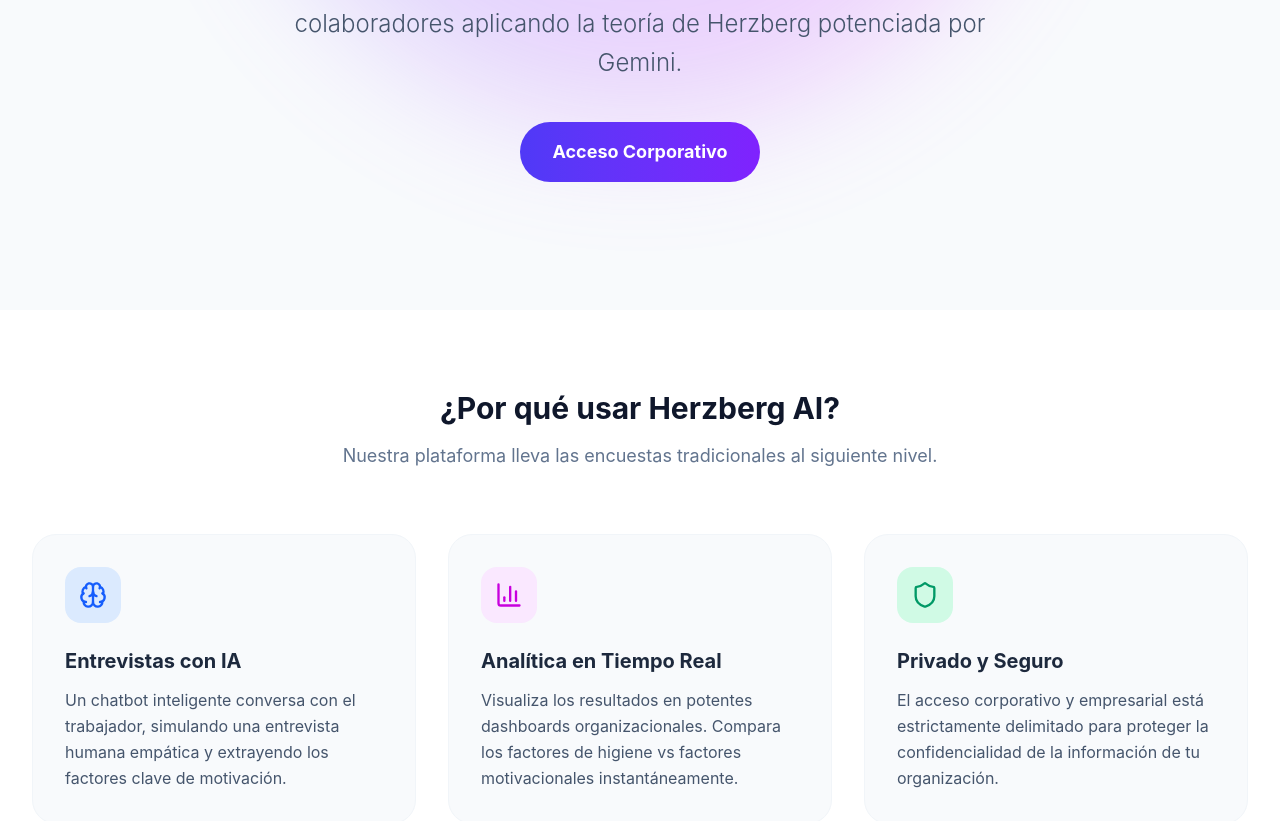
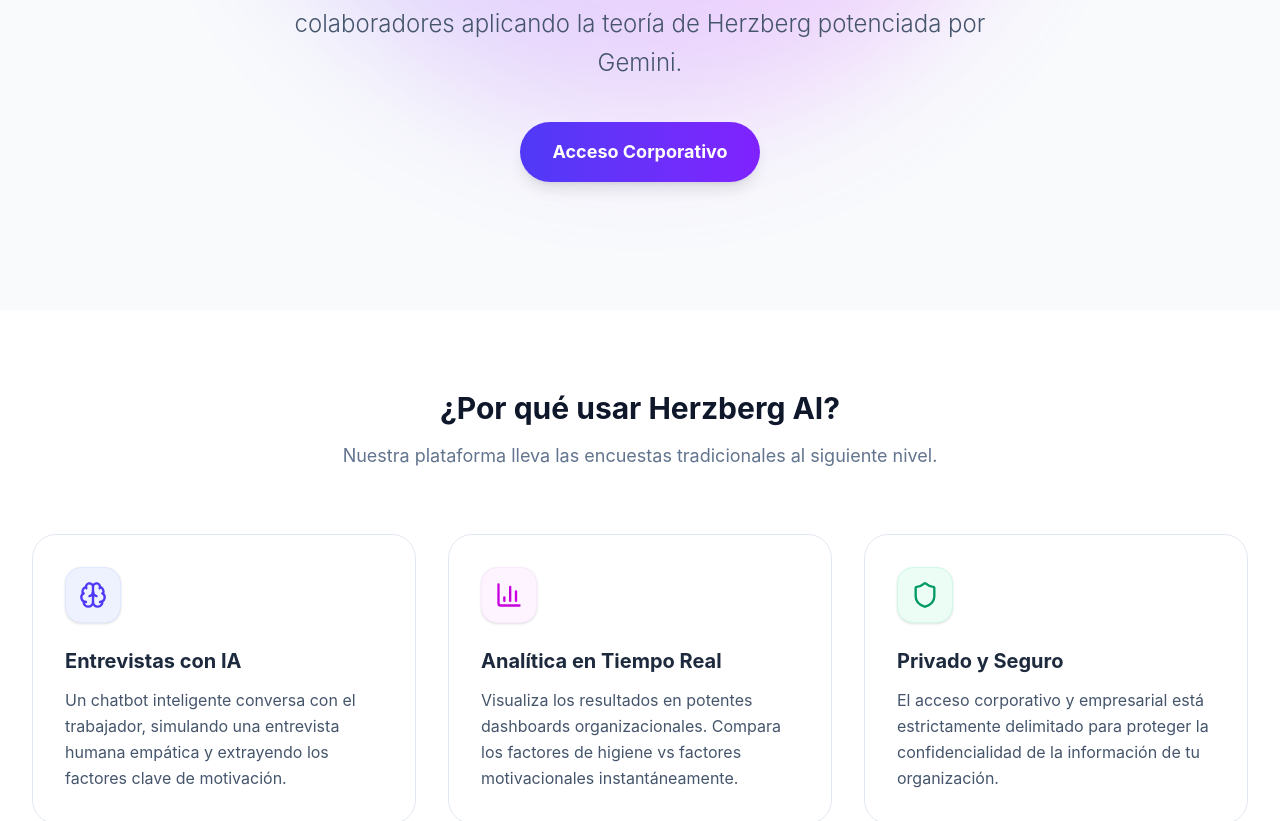
Before and after one commit to ramonbravo13/herzberg, a React (Vite) app: page / in a window 1280 px wide. Shown: the part 433-1254 px from the top of the page. Built offline with nearby package versions, Linux system fonts and the light colour scheme.

Commit message:
feat: apply framer-motion and glassmorphism to landing page

```diff
--- a/src/pages/public/LandingPage.jsx
+++ b/src/pages/public/LandingPage.jsx
@@ -1,5 +1,6 @@
 import React from 'react';
 import { useNavigate, Link } from 'react-router-dom';
+import { motion } from 'framer-motion';
 import { ArrowRight, Brain, BarChart3, Shield, Users } from 'lucide-react';
 import { useAuth } from '../../contexts/AuthContext';
 
@@ -54,8 +55,13 @@ export default function LandingPage() {
             <div className="absolute inset-0 bg-gradient-to-tr from-indigo-400 to-fuchsia-400 rounded-full animate-[spin_20s_linear_infinite]" style={{ animationDuration: '30s' }}></div>
           </div>
 
-          <div className="text-center max-w-4xl mx-auto relative z-10">
-            <div className="inline-flex items-center gap-2 px-3 py-1 rounded-full bg-indigo-50 border border-indigo-100 text-indigo-700 font-medium text-sm mb-8 animate-fade-in-up">
+          <motion.div
+            initial={{ opacity: 0, y: 30 }}
+            animate={{ opacity: 1, y: 0 }}
+            transition={{ duration: 0.8, ease: "easeOut" }}
+            className="text-center max-w-4xl mx-auto relative z-10"
+          >
+            <div className="inline-flex items-center gap-2 px-3 py-1 rounded-full bg-indigo-50 border border-indigo-100 text-indigo-700 font-medium text-sm mb-8">
               <span className="flex h-2 w-2 rounded-full bg-indigo-500"></span>
               Plataforma Inteligente de Evaluación
             </div>
@@ -68,15 +74,15 @@ export default function LandingPage() {
               Descubre de forma automatizada y precisa qué motiva a tus colaboradores aplicando la teoría de Herzberg potenciada por Gemini.
             </p>
 
-            <div className="flex flex-col sm:flex-row gap-4 justify-center">
+            <div className="flex flex-col sm:flex-row gap-4 justify-center mt-4">
               <button
                 onClick={handleLoginClick}
-                className="px-8 py-4 rounded-full bg-gradient-to-r from-indigo-600 to-violet-600 text-white font-bold text-lg hover:shadow-xl hover:shadow-indigo-500/30 transition-all hover:-translate-y-1"
+                className="px-8 py-4 rounded-full bg-gradient-to-r from-indigo-600 to-violet-600 text-white font-bold text-lg shadow-lg hover:shadow-indigo-500/30 transition-all hover:-translate-y-1 active:scale-95"
               >
                 Acceso Corporativo
               </button>
             </div>
-          </div>
+          </motion.div>
         </div>
       </main>
 
@@ -89,35 +95,53 @@ export default function LandingPage() {
           </div>
 
           <div className="grid md:grid-cols-3 gap-8">
-            <div className="p-8 rounded-3xl bg-slate-50 border border-slate-100 hover:shadow-xl hover:shadow-slate-200/50 transition-all hover:-translate-y-2 group">
-              <div className="w-14 h-14 rounded-2xl bg-blue-100 text-blue-600 flex items-center justify-center mb-6 group-hover:scale-110 transition-transform">
+            <motion.div
+              initial={{ opacity: 0, y: 30 }}
+              whileInView={{ opacity: 1, y: 0 }}
+              viewport={{ once: true, margin: "-50px" }}
+              transition={{ duration: 0.5, delay: 0.1 }}
+              className="p-8 rounded-3xl bg-white/70 backdrop-blur-sm border border-slate-200 hover:shadow-xl hover:shadow-indigo-500/5 transition-all hover:-translate-y-2 group"
+            >
+              <div className="w-14 h-14 rounded-2xl bg-indigo-50 text-indigo-600 border border-indigo-100 flex items-center justify-center mb-6 group-hover:scale-110 transition-transform shadow-sm">
                 <Brain size={28} />
               </div>
               <h3 className="text-xl font-bold mb-3 text-slate-800">Entrevistas con IA</h3>
               <p className="text-slate-600 leading-relaxed">
                 Un chatbot inteligente conversa con el trabajador, simulando una entrevista humana empática y extrayendo los factores clave de motivación.
               </p>
-            </div>
+            </motion.div>
 
-            <div className="p-8 rounded-3xl bg-slate-50 border border-slate-100 hover:shadow-xl hover:shadow-slate-200/50 transition-all hover:-translate-y-2 group">
-              <div className="w-14 h-14 rounded-2xl bg-fuchsia-100 text-fuchsia-600 flex items-center justify-center mb-6 group-hover:scale-110 transition-transform">
+            <motion.div
+              initial={{ opacity: 0, y: 30 }}
+              whileInView={{ opacity: 1, y: 0 }}
+              viewport={{ once: true, margin: "-50px" }}
+              transition={{ duration: 0.5, delay: 0.2 }}
+              className="p-8 rounded-3xl bg-white/70 backdrop-blur-sm border border-slate-200 hover:shadow-xl hover:shadow-fuchsia-500/5 transition-all hover:-translate-y-2 group"
+            >
+              <div className="w-14 h-14 rounded-2xl bg-fuchsia-50 text-fuchsia-600 border border-fuchsia-100 flex items-center justify-center mb-6 group-hover:scale-110 transition-transform shadow-sm">
                 <BarChart3 size={28} />
               </div>
               <h3 className="text-xl font-bold mb-3 text-slate-800">Analítica en Tiempo Real</h3>
               <p className="text-slate-600 leading-relaxed">
                 Visualiza los resultados en potentes dashboards organizacionales. Compara los factores de higiene vs factores motivacionales instantáneamente.
               </p>
-            </div>
+            </motion.div>
 
-            <div className="p-8 rounded-3xl bg-slate-50 border border-slate-100 hover:shadow-xl hover:shadow-slate-200/50 transition-all hover:-translate-y-2 group">
-              <div className="w-14 h-14 rounded-2xl bg-emerald-100 text-emerald-600 flex items-center justify-center mb-6 group-hover:scale-110 transition-transform">
+            <motion.div
+              initial={{ opacity: 0, y: 30 }}
+              whileInView={{ opacity: 1, y: 0 }}
+              viewport={{ once: true, margin: "-50px" }}
+              transition={{ duration: 0.5, delay: 0.3 }}
+              className="p-8 rounded-3xl bg-white/70 backdrop-blur-sm border border-slate-200 hover:shadow-xl hover:shadow-emerald-500/5 transition-all hover:-translate-y-2 group"
+            >
+              <div className="w-14 h-14 rounded-2xl bg-emerald-50 text-emerald-600 border border-emerald-100 flex items-center justify-center mb-6 group-hover:scale-110 transition-transform shadow-sm">
                 <Shield size={28} />
               </div>
               <h3 className="text-xl font-bold mb-3 text-slate-800">Privado y Seguro</h3>
               <p className="text-slate-600 leading-relaxed">
                 El acceso corporativo y empresarial está estrictamente delimitado para proteger la confidencialidad de la información de tu organización.
               </p>
-            </div>
+            </motion.div>
           </div>
         </div>
       </section>
```
